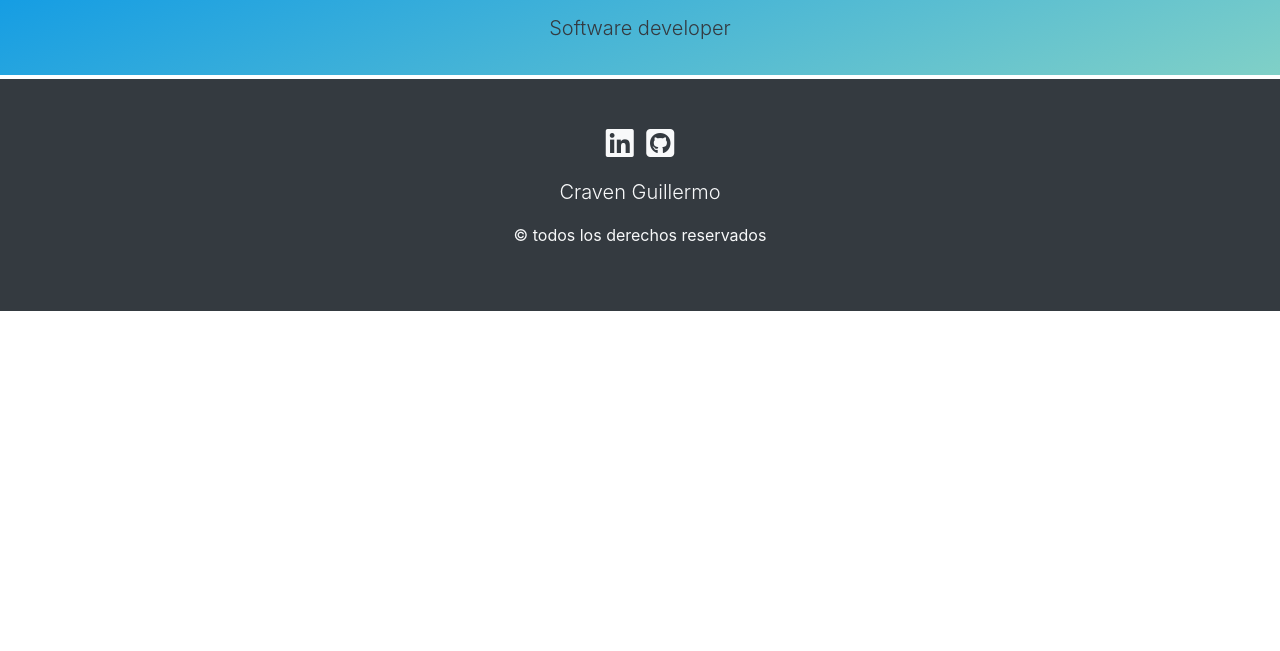
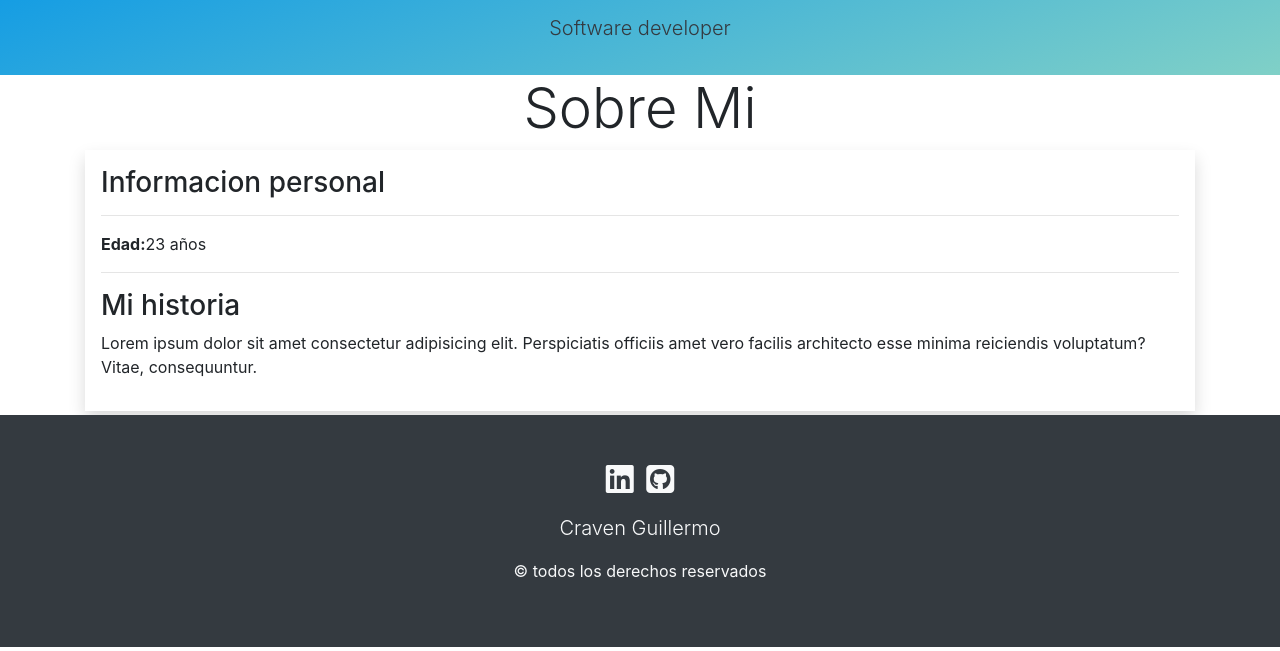
Before and after one commit to guillecraven/la-pizza-de-ternera, a plain HTML site: page index.html in a window 1280 px wide. Shown: the part 165-816 px from the top of the page. Drawn offline with Linux system fonts and the light colour scheme.

Commit message:
se diseño el area de info personal

```diff
--- a/index.html
+++ b/index.html
@@ -54,6 +54,20 @@
                 <p class="lead">Software developer</p>
             </article>
         </section>
+        <section class="container">
+            <section id="sobreMi my-4">
+                <h2 class="text-center display-4">Sobre Mi</h2>
+                <article class="shadow p-3">
+                    <h3>Informacion personal</h3>
+                    <hr>
+                    <p> <span class="font-weight-bold">Edad:</span>23 años</p>
+                    <!-- agregar resto de info personal -->
+                    <hr>
+                    <h3>Mi historia</h3>
+                    <p>Lorem ipsum dolor sit amet consectetur adipisicing elit. Perspiciatis officiis amet vero facilis architecto esse minima reiciendis voluptatum? Vitae, consequuntur.</p>
+                </article>
+            </section>
+        </section>
     </main>
     <footer class="container-fluid bg-dark text-light py-5 text-center my-1">
         <a href="#"><i class="fab fa-linkedin fa-2x text-light mr-2"></i></a>
```
